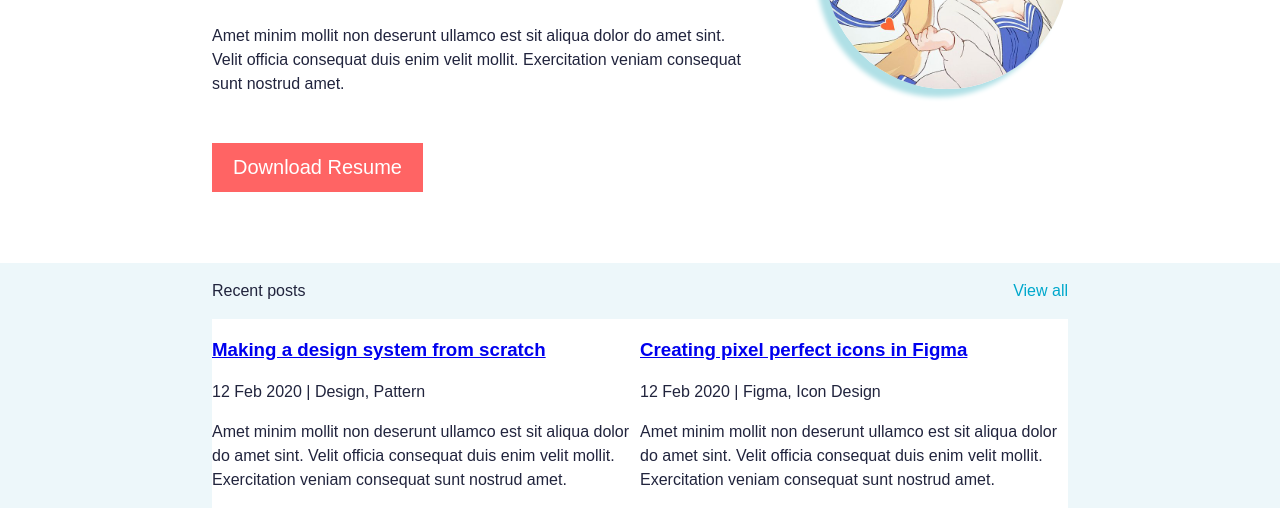
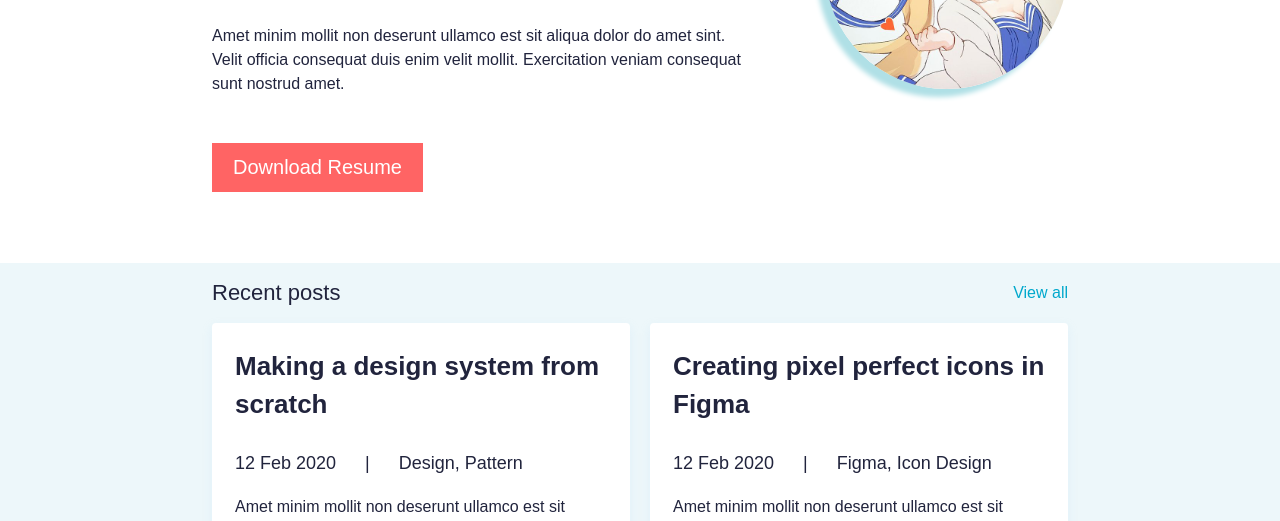
Before and after one commit to ChemicalWitness/John, a website: page source/index.html in a window 1280 px wide. Shown: the part 355-876 px from the top of the page. Drawn offline with nearby package versions, Linux system fonts and the light colour scheme; files that its build step writes are made by us from their sources; files whose address does not match are found by name.

Commit message:
Добавляет микросетку для блока recent-posts

```diff
--- a/source/sass/blocks/posts-list.scss
+++ b/source/sass/blocks/posts-list.scss
@@ -5,9 +5,65 @@
 
   @media(min-width: $desktopWidth) {
     display: flex;
+    gap: 0 20px;
+  }
+}
+
+.posts-list__item {
+  background-color: #fff;
+  border-radius: 4px;
+  padding: 12px 20px 22px 20px;
+  margin-bottom: 17px;
+
+  box-shadow: 0px 4px 10px rgba(187, 225, 250, 0.25);
+
+  @media(min-width: $desktopWidth) {
+    margin-bottom: 32px;
+    padding: 24px 21px 35px 23px;
+  }
+}
+
+.posts-list__title {
+  margin: 0;
+  margin-bottom: 12px;
+  padding: 0;
+
+  @media(min-width: $desktopWidth) {
+    margin-bottom: 27px;
   }
 
-  &__item {
-    background-color: #fff;
+}
+.posts-list__link {
+  display: block;
+  text-decoration: none;
+  color: inherit;
+  font-family: 'Heebo Bold', sans-serif;
+  font-size: 22px;
+  font-weight: 700;
+  line-height: 30px;
+
+  @media(min-width: $desktopWidth) {
+    font-size: 26px;
+    line-height: 38px;
   }
 }
+
+.posts-list__info {
+  margin: 0;
+  margin-bottom: 19px;
+  padding: 0;
+
+  & span {
+    margin: 0 24px;
+  }
+
+  @media(min-width: $desktopWidth) {
+    font-size: 18px;
+    line-height: 26px;
+  }
+}
+
+.posts-list__text {
+  margin: 0;
+  padding: 0;
+}
--- a/source/sass/blocks/recent-posts.scss
+++ b/source/sass/blocks/recent-posts.scss
@@ -1,12 +1,19 @@
 .recent-posts {
   background-color: #edf7fa;
-
-  &__container {
-    margin: 0 auto;
-    max-width: $desktopWidth;
 }
 
-  &__wrapper {
+.recent-posts__container {
+  margin: 0 auto;
+  padding-bottom: 38px;
+  max-width: $desktopWidth;
+  width: 94%;
+
+  @media(min-width: $desktopWidth) {
+    padding: 0;
+  }
+}
+
+.recent-posts__wrapper {
   display: flex;
   flex-direction: column;
   align-items: center;
@@ -17,7 +24,18 @@
   }
 }
 
-  &__view-more {
+.recent-posts__subtitle {
+  margin: 0;
+  padding: 0;
+  font-size: 18px;
+  line-height: 60px;
+
+  @media(min-width: $desktopWidth) {
+    font-size: 22px;
+  }
+}
+
+.recent-posts__view-more {
   display: none;
   text-decoration: none;
   color: #00a8cc;
@@ -26,4 +44,3 @@
     display: block;
   }
 }
-}
```
Lines whose indentation alone changed are shown as unchanged.
